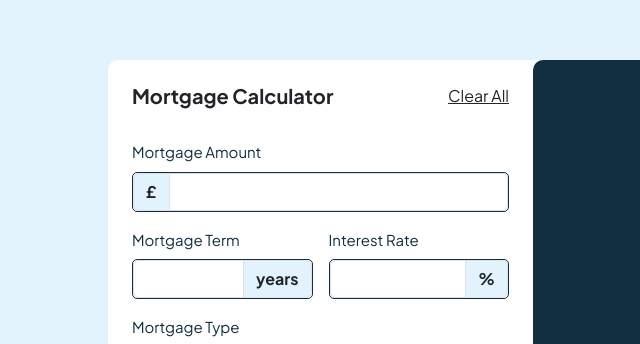
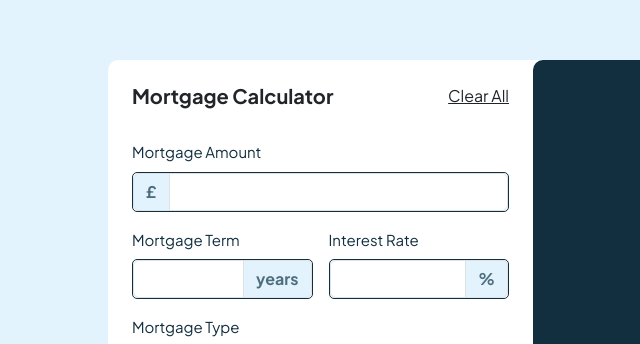
Before and after one commit to CoolNight99/mortgage-repayment-calculator, a plain HTML site: page docs/index.html in a window 1280 px wide. Shown: the part 106-450 px from the top of the page, 107-747 px from the left. Drawn offline with nearby package versions, Linux system fonts and the light colour scheme.

Commit message:
changed input-group-text color

```diff
--- a/docs/styles.scss
+++ b/docs/styles.scss
@@ -49,6 +49,7 @@ body {
                             .input-group-text {
                                 background-color: hsl(202, 86%, 94%);
                                 font-weight: 700;
+                                color: hsl(200, 24%, 40%);
                             }
                         }
 
```
Also changed, not shown: docs/styles.css, 1 other file.
